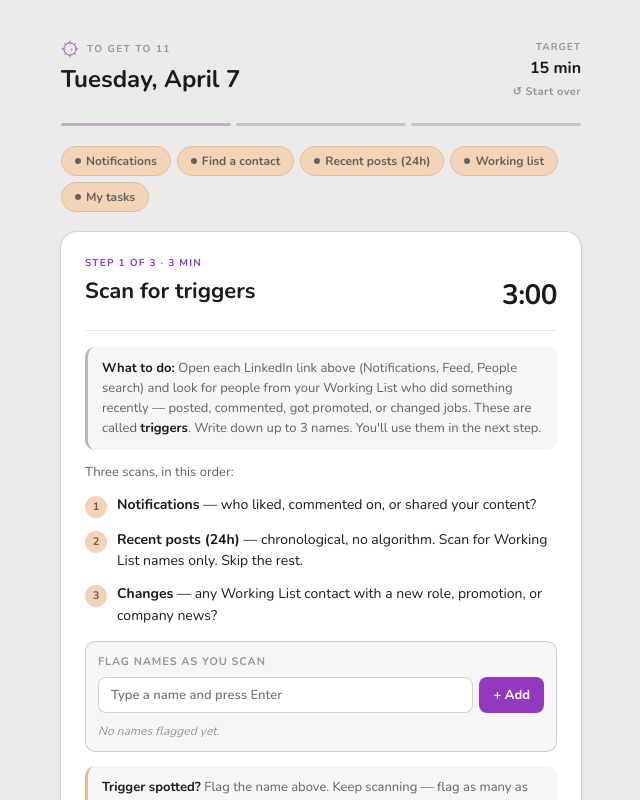
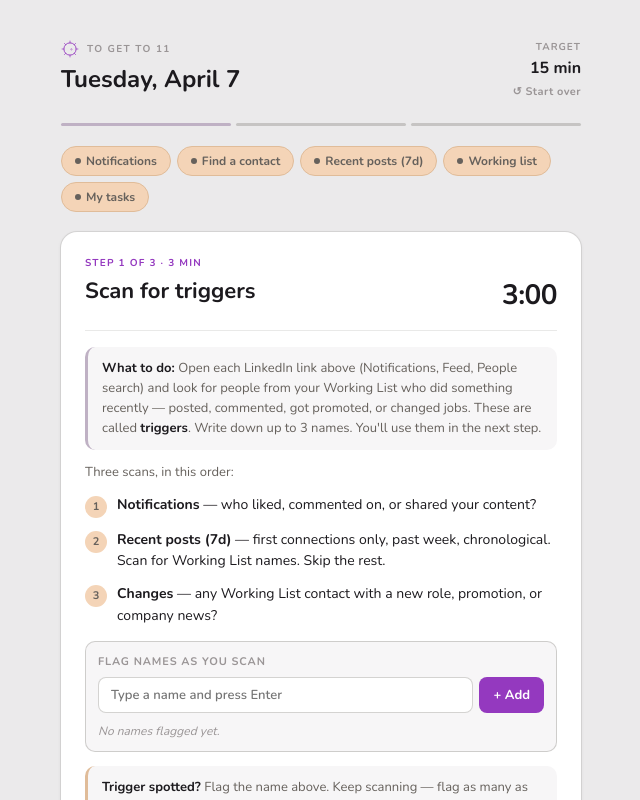
Before and after one commit to kennygoto11/goto11-tools, a plain HTML site: page to-get-to-11.html in a window 1280 px wide. Shown: the top 800 px of the page, without its empty margins (319-959 px from the left). Drawn offline with nearby package versions, Linux system fonts and the light colour scheme.

Commit message:
Expand Recent posts window to past 7 days (first connections only)

```diff
--- a/to-get-to-11.html
+++ b/to-get-to-11.html
@@ -175,7 +175,7 @@ body {
   <div class="quick-links">
     <a href="https://www.linkedin.com/notifications/" target="_blank" class="ql notion"><div class="ql-dot"></div>Notifications</a>
     <a href="https://www.linkedin.com/search/results/people/" target="_blank" class="ql notion"><div class="ql-dot"></div>Find a contact</a>
-    <a href="https://www.linkedin.com/search/results/content/?origin=FACETED_SEARCH&sortBy=%5B%22date_posted%22%5D&datePosted=%5B%22past-24h%22%5D&postedBy=%5B%22first%22%5D" target="_blank" class="ql notion"><div class="ql-dot"></div>Recent posts (24h)</a>
+    <a href="https://www.linkedin.com/search/results/content/?origin=FACETED_SEARCH&sortBy=%5B%22date_posted%22%5D&datePosted=%5B%22past-week%22%5D&postedBy=%5B%22first%22%5D" target="_blank" class="ql notion"><div class="ql-dot"></div>Recent posts (7d)</a>
     <a href="https://www.notion.so/goto11ca/165674c26436818383ace0fee24735d4?v=165674c264368185831a000ce8f05a40" target="_blank" class="ql notion"><div class="ql-dot"></div>Working list</a>
     <a href="https://www.notion.so/goto11ca/165674c264368185874cfd0198b1d832?v=16c674c264368077af4f000c9971364c" target="_blank" class="ql notion"><div class="ql-dot"></div>My tasks</a>
   </div>
@@ -197,7 +197,7 @@ body {
       </div>
       <div class="inst-row">
         <div class="num-badge">2</div>
-        <div class="inst-text"><strong>Recent posts (24h)</strong> — chronological, no algorithm. Scan for Working List names only. Skip the rest.</div>
+        <div class="inst-text"><strong>Recent posts (7d)</strong> — first connections only, past week, chronological. Scan for Working List names. Skip the rest.</div>
       </div>
       <div class="inst-row">
         <div class="num-badge">3</div>
```
